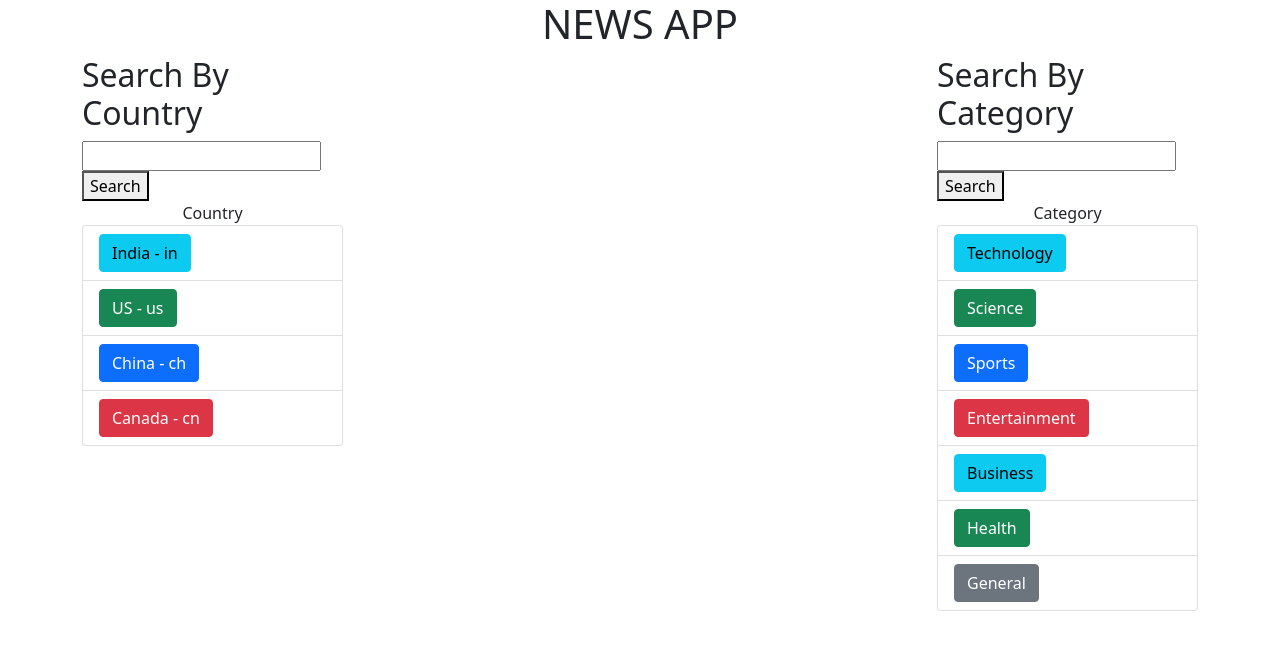
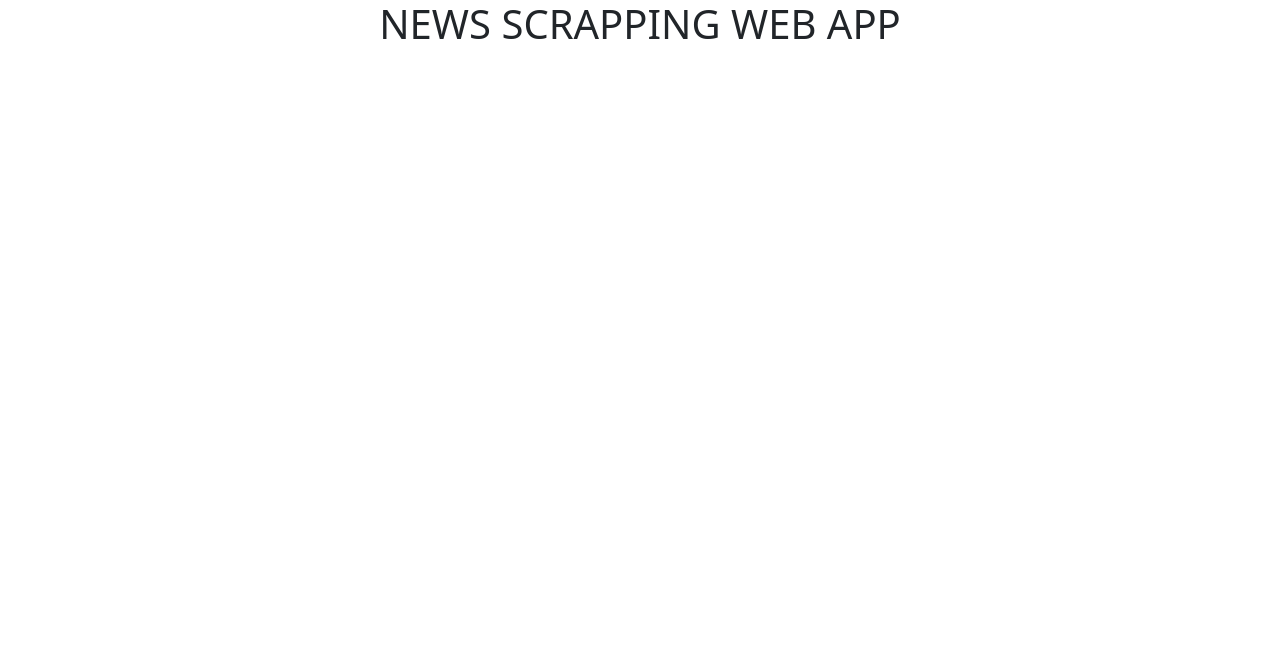
Before and after one commit to devmansh/News_Web_Scrapping, a Django app: page / in a window 1280 px wide. Shown: the top 650 px of the page. Run offline with Django 4.2, Linux system fonts and the light colour scheme; data that the repository does not hold is empty.

Commit message:
Changes
Changes

```diff
--- a/news_web_scrapping/news_app/templates/home.html
+++ b/news_web_scrapping/news_app/templates/home.html
@@ -5,36 +5,16 @@
     <meta http-equiv="X-UA-Compatible" content="IE=edge">
     <meta name="viewport" content="width=device-width, initial-scale=1.0">
     <link href="https://cdn.jsdelivr.net/npm/bootstrap@5.1.3/dist/css/bootstrap.min.css" rel="stylesheet" integrity="sha384-1BmE4kWBq78iYhFldvKuhfTAU6auU8tT94WrHftjDbrCEXSU1oBoqyl2QvZ6jIW3" crossorigin="anonymous">
-    <title>News App</title>
+    <title>NEWS SCRAPPING WEB APP</title>
 </head>
 <body>
 
-    <h1 class="text-center">NEWS APP</h1>
+    <h1 class="text-center">NEWS SCRAPPING WEB APP</h1>
 
 
 
     <div class="container">
         <div class="row">
-
-            <div class="col-md-3">
-
-                    <h2>Search By Country</h2>
-                    <form action ="" method="get">
-                        <input type="text" name="country">
-                        <button type="submit" value="Search">Search</button>
-                    </form>
-
-
-                    <center>Country</center>
-                <ul class="list-group">
-                    <li class="list-group-item"><a class="btn btn-info" href="{% url 'home' %}?country=in">India - in</a></li>
-                    <li class="list-group-item"><a class="btn btn-success" href="{% url 'home' %}?country=us">US - us</a></li>
-                    <li class="list-group-item"><a class="btn btn-primary" href="{% url 'home' %}?country=ch">China - ch</a></li>
-                    <li class="list-group-item"><a class="btn btn-danger" href="{% url 'home' %}?country=cn">Canada - cn</a></li>
-                </ul>
-
-
-            </div>
 
             <div class="col-md-6">
 
@@ -56,25 +36,6 @@
                 {% endfor %}
 
             </div>
-            <div class="col-md-3">
-                <h2>Search By Category</h2>
-                    <form action ="" method="get">
-                        <input type="text" name="category">
-                        <button type="submit" value="Search">Search</button>
-                    </form>
-
-                <center>Category</center>
-                <ul class="list-group">
-                    <li class="list-group-item"><a class="btn btn-info" href="{% url 'home' %}?category=technology">Technology</a></li>
-                    <li class="list-group-item"><a class="btn btn-success" href="{% url 'home' %}?category=Science">Science</a></li>
-                    <li class="list-group-item"><a class="btn btn-primary" href="{% url 'home' %}?category=sports">Sports</a></li>
-                    <li class="list-group-item"><a class="btn btn-danger" href="{% url 'home' %}?category=entertainment">Entertainment</a></li>
-                    <li class="list-group-item"><a class="btn btn-info" href="{% url 'home' %}?category=business">Business</a></li>
-                    <li class="list-group-item"><a class="btn btn-success" href="{% url 'home' %}?category=health">Health</a></li>
-                    <li class="list-group-item"><a class="btn btn-secondary" href="{% url 'home' %}?category=general">General</a></li>
-                </ul>
-
-            </div>
         </div>
     </div>
 
--- a/news_web_scrapping/news_app/views.py
+++ b/news_web_scrapping/news_app/views.py
@@ -2,22 +2,16 @@ from django.shortcuts import render
 import requests
 
 
-API_KEY = 'f1e9a926ed2744c6892dc6bd49b69a89'
+API_KEY = 'your api key here'
 # Create your views here.
 
 def home(request):
     country = request.GET.get('country')
-    category = request.GET.get('category')
-    if country:
-        url = f'https://newsapi.org/v2/top-headlines?country={country}&apiKey={API_KEY}'
-        response = requests.get(url)
-        data = response.json()
-        articles = data['articles']
-    else:
-        url = f'https://newsapi.org/v2/top-headlines?category={category}&apiKey={API_KEY}'
-        response = requests.get(url)
-        data = response.json()
-        articles = data['articles']
+    url = f'https://newsapi.org/v2/top-headlines?country={country}&apiKey={API_KEY}'
+    response = requests.get(url)
+    data = response.json()
+    articles = data['articles']
+
 
     context = {
         'articles' : articles
```
